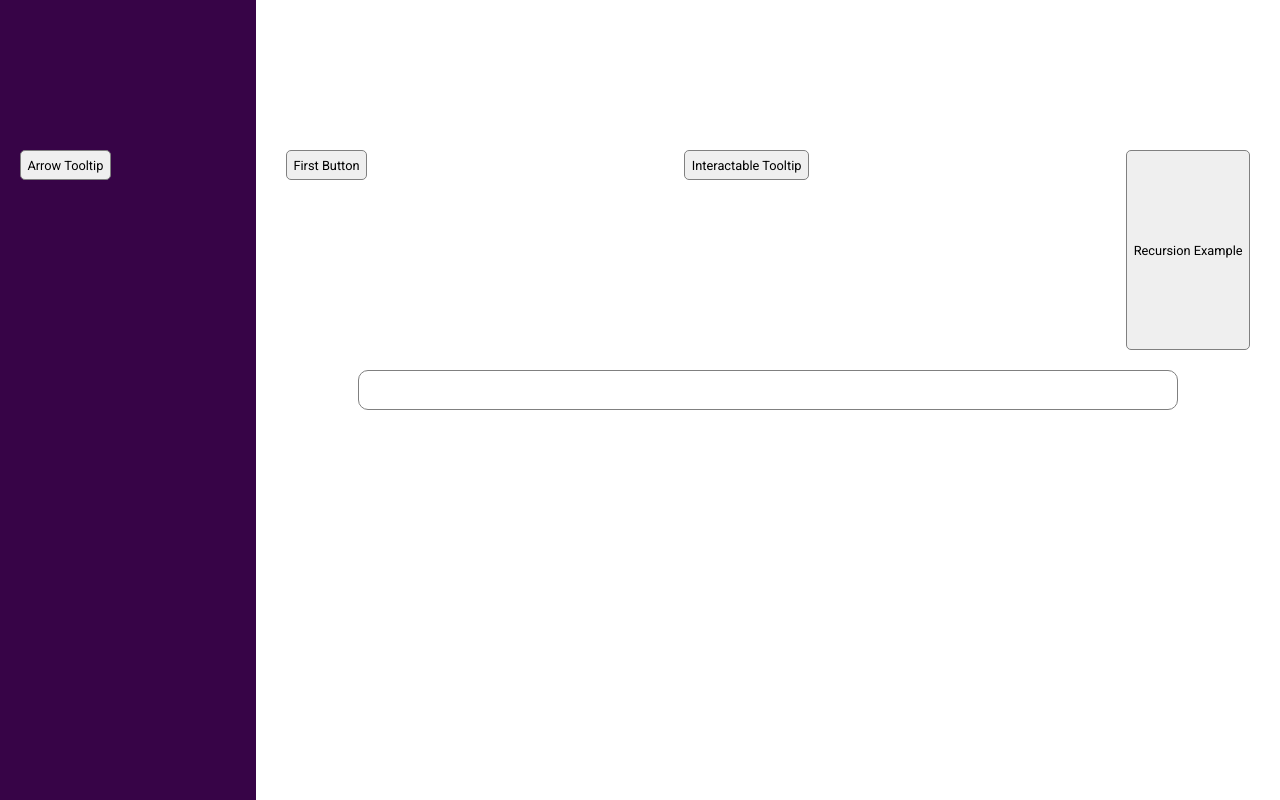
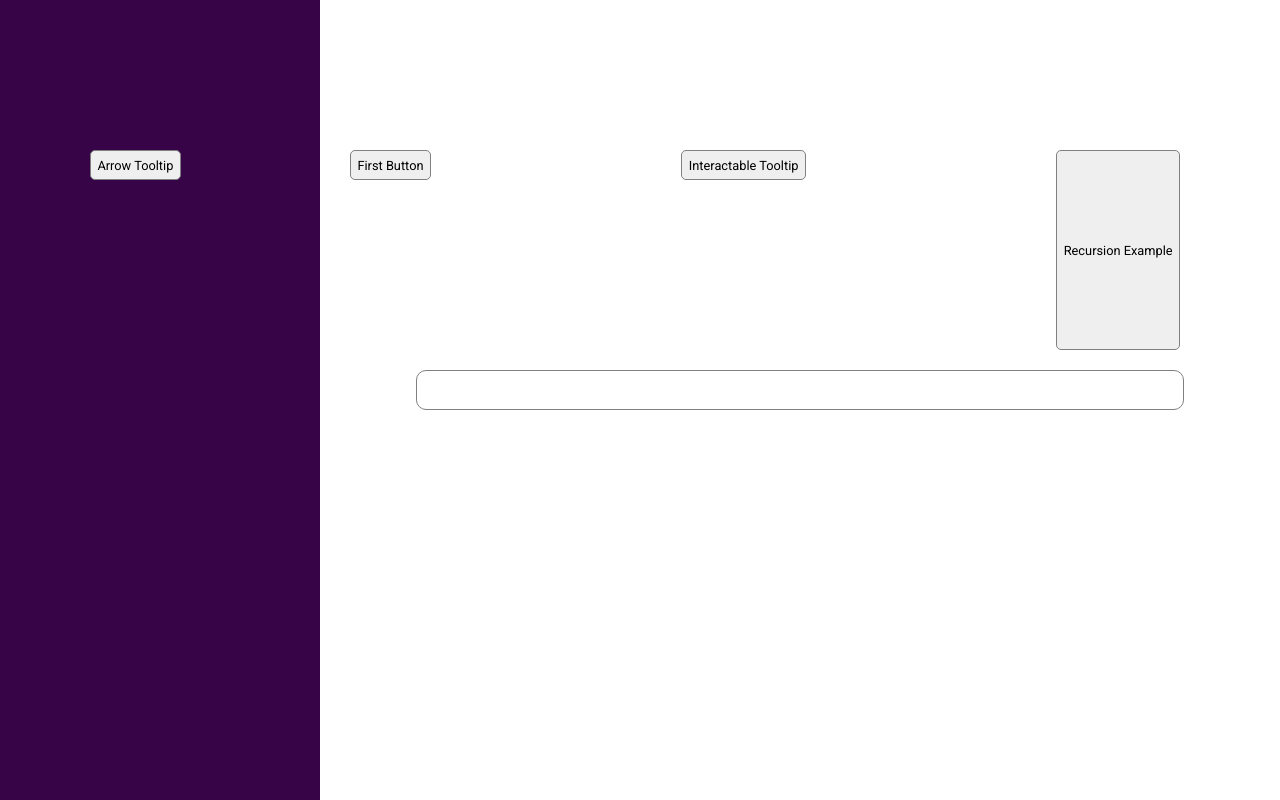
Before and after one commit to Gooner12/react-tooltip, a React (Create React App) app: page / in a window 1280 px wide. Built offline with nearby package versions, Linux system fonts and the light colour scheme.

Commit message:
Added the gif image for the demo.

```diff
--- a/src/components/mainPage.module.css
+++ b/src/components/mainPage.module.css
@@ -1,7 +1,7 @@
 .main_grid {
     position: relative;
     display: grid;
-    grid-template-columns: 20% 80%;
+    grid-template-columns: 25% 75%;
     height: 100vh;
 }
 
@@ -19,12 +19,12 @@
 }
 
 .side_button_container {
-    margin: 20px;
+    margin: 90px;
     margin-top: 150px;
 }
 
 .button_container {
-    margin: 150px 30px 0 30px;
+    margin: 150px 100px 0 30px;
     display: flex;
     justify-content: space-between;
 }
```
Also changed, not shown: 1 other file (tests, documents, lock files or other folders).
